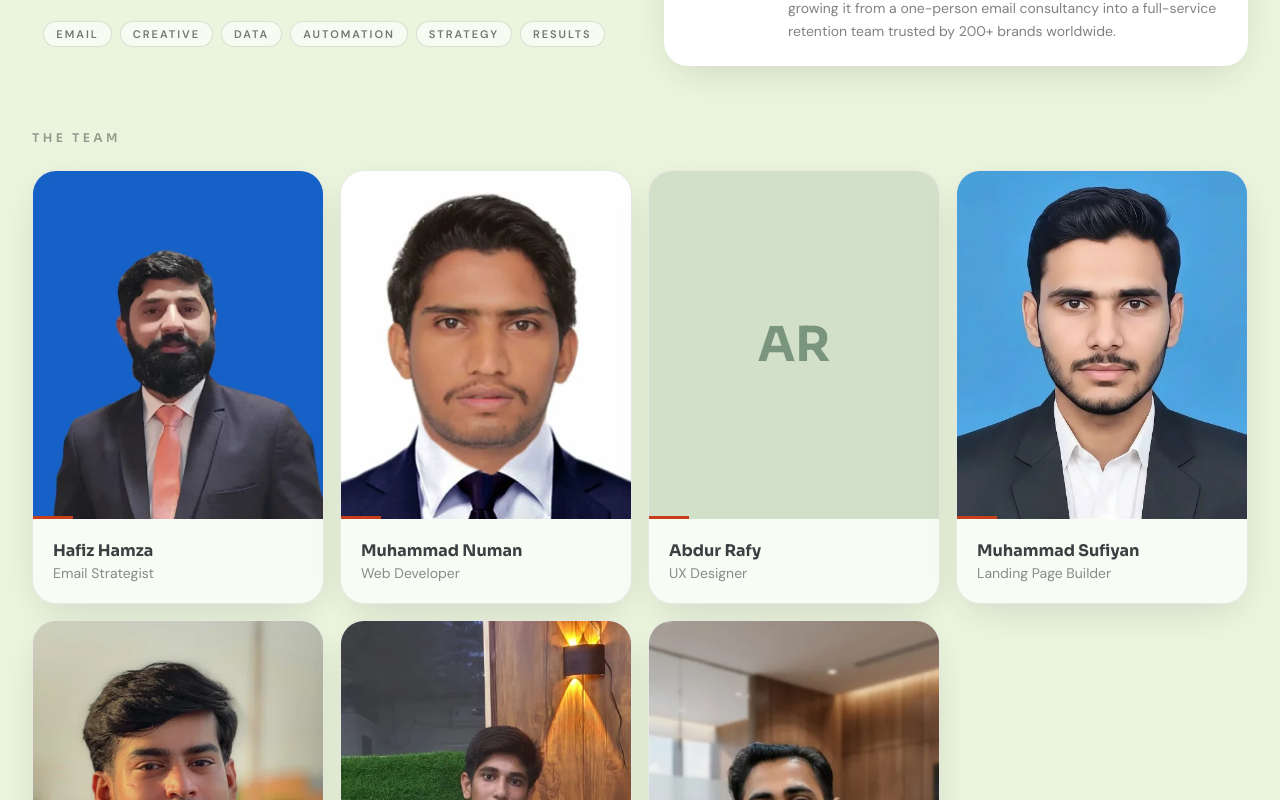
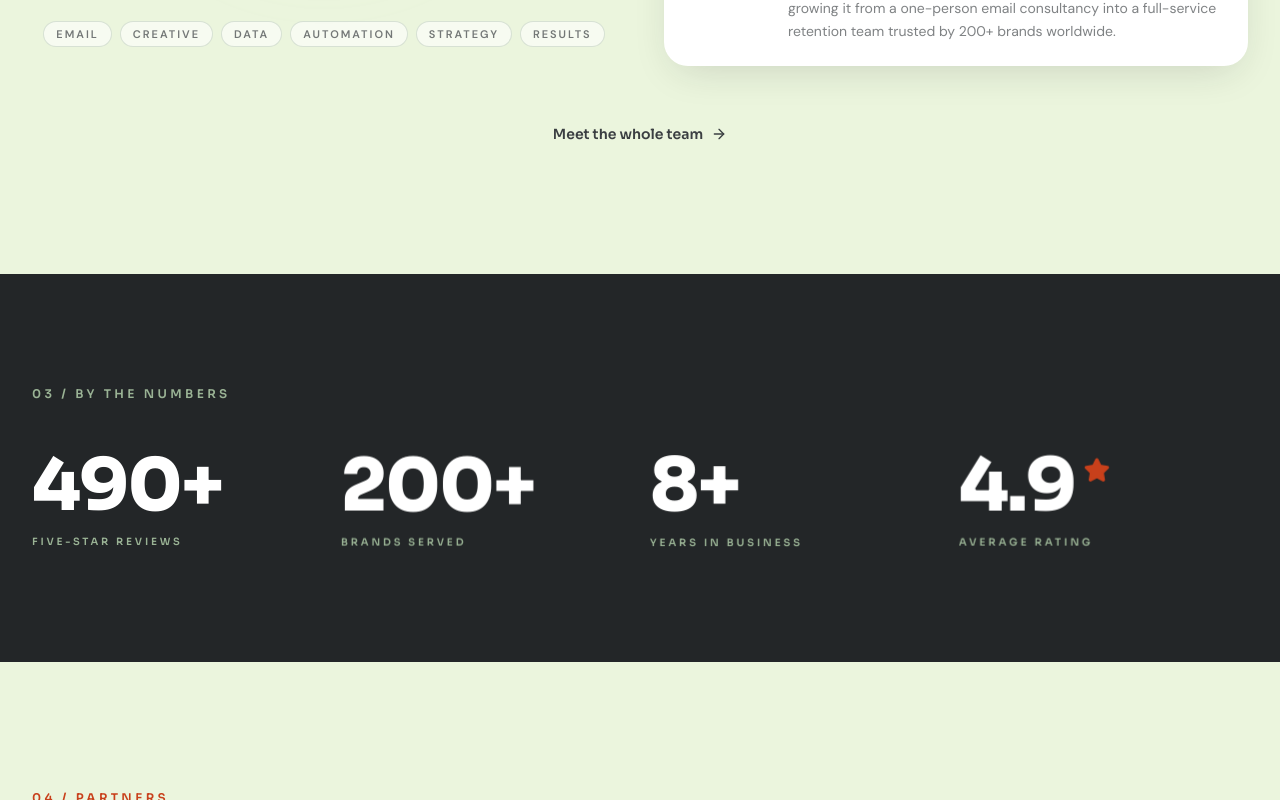
Before and after one commit to awaisdev997/intefig, a React (Vite) app: page / in a window 1280 px wide. Shown: the part 4700-5500 px from the top of the page. Built offline with nearby package versions, Linux system fonts and the light colour scheme.

Commit message:
Navbar About now links to Team page; home About section shows founder only (team grid moved off home, meet-the-team link added)

```diff
--- a/src/components/About.tsx
+++ b/src/components/About.tsx
@@ -1,8 +1,10 @@
 import { motion } from 'framer-motion'
+import { Link } from 'react-router-dom'
+import { ArrowRight } from 'lucide-react'
 import { Check } from 'lucide-react'
 import { SectionHeading } from './SectionHeading'
 import { LottieIllustration } from './LottieIllustration'
-import { FounderCard, TeamGrid } from './Team'
+import { FounderCard } from './Team'
 import { ORBIT_WORDS, WHY } from '../data/content'
 import { fadeUp } from '../animations/textAnimations'
 
@@ -35,8 +37,10 @@
             <div className="mt-9"><FounderCard /></div>
           </motion.div>
         </div>
-        <div className="mt-16">
-          <TeamGrid />
+        <div className="mt-14 text-center">
+          <Link to="/team" className="group inline-flex items-center gap-2 font-display text-sm font-semibold text-ink transition hover:text-accent">
+            Meet the whole team <ArrowRight size={16} className="transition-transform group-hover:translate-x-1" />
+          </Link>
         </div>
       </div>
     </section>
--- a/src/components/NavItemLink.tsx
+++ b/src/components/NavItemLink.tsx
@@ -3,7 +3,7 @@
 /**
  * Renders one nav entry: plain routes (/services, /team, /contact) use NavLink
  * so the current page gets aria-current="page" (styled via CSS); home-section
- * entries ('/#about' …) use a plain router Link. The Home entry ('/') passes
+ * entries ('/#work' …) use a plain router Link. The Home entry ('/') passes
  * `end` so it is only active on the root route, never as a prefix match.
  */
 export function NavItemLink({
--- a/src/data/content.ts
+++ b/src/data/content.ts
@@ -7,7 +7,7 @@
 export const NAV: { label: string; to: string }[] = [
   { label: 'Home', to: '/' },
   { label: 'Services', to: '/services' },
-  { label: 'About', to: '/#about' },
+  { label: 'About', to: '/team' },
   { label: 'Work / Results', to: '/#work' },
   { label: 'Testimonials', to: '/#testimonials' },
 ]
```
